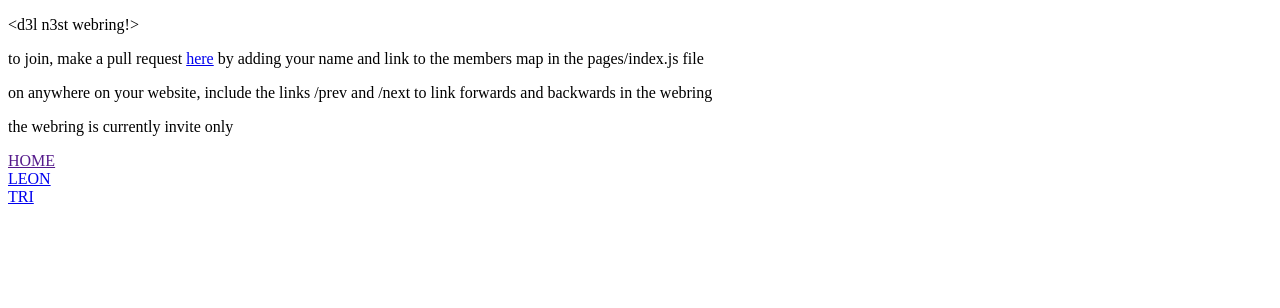
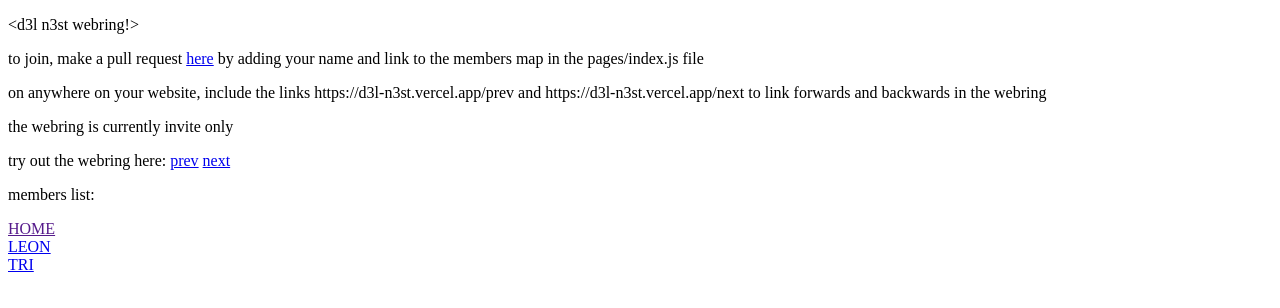
Before and after one commit to LeonDong02/d3l-n3st, a Next.js app: page / in a window 1280 px wide. Shown: the top 308 px of the page. Built offline with nearby package versions, Linux system fonts and the light colour scheme.

Commit message:
dafjeoijfaioejfioa

```diff
--- a/pages/index.js
+++ b/pages/index.js
@@ -32,8 +32,10 @@ export default function Home() {
         <main>
             <p><a>&lt;</a>d3l n3st webring!<a>&gt;</a></p>
             <p>to join, make a pull request <a href="https://github.com/LeonDong02/d3l-n3st/pulls">here</a> by adding your name and link to the members map in the pages/index.js file</p>
-            <p>on anywhere on your website, include the links /prev and /next to link forwards and backwards in the webring</p>
+            <p>on anywhere on your website, include the links https://d3l-n3st.vercel.app/prev and https://d3l-n3st.vercel.app/next to link forwards and backwards in the webring</p>
             <p>the webring is currently invite only</p>
+            <p>try out the webring here: <a href="https://d3l-n3st.vercel.app/prev">prev</a> <a href="https://d3l-n3st.vercel.app/next">next</a></p>
+            <p>members list:</p>
         </main>
         </>
     )
```
Also changed, not shown: pages/next/index.js (+4 -4 lines), pages/prev/index.js (+4 -4 lines).
